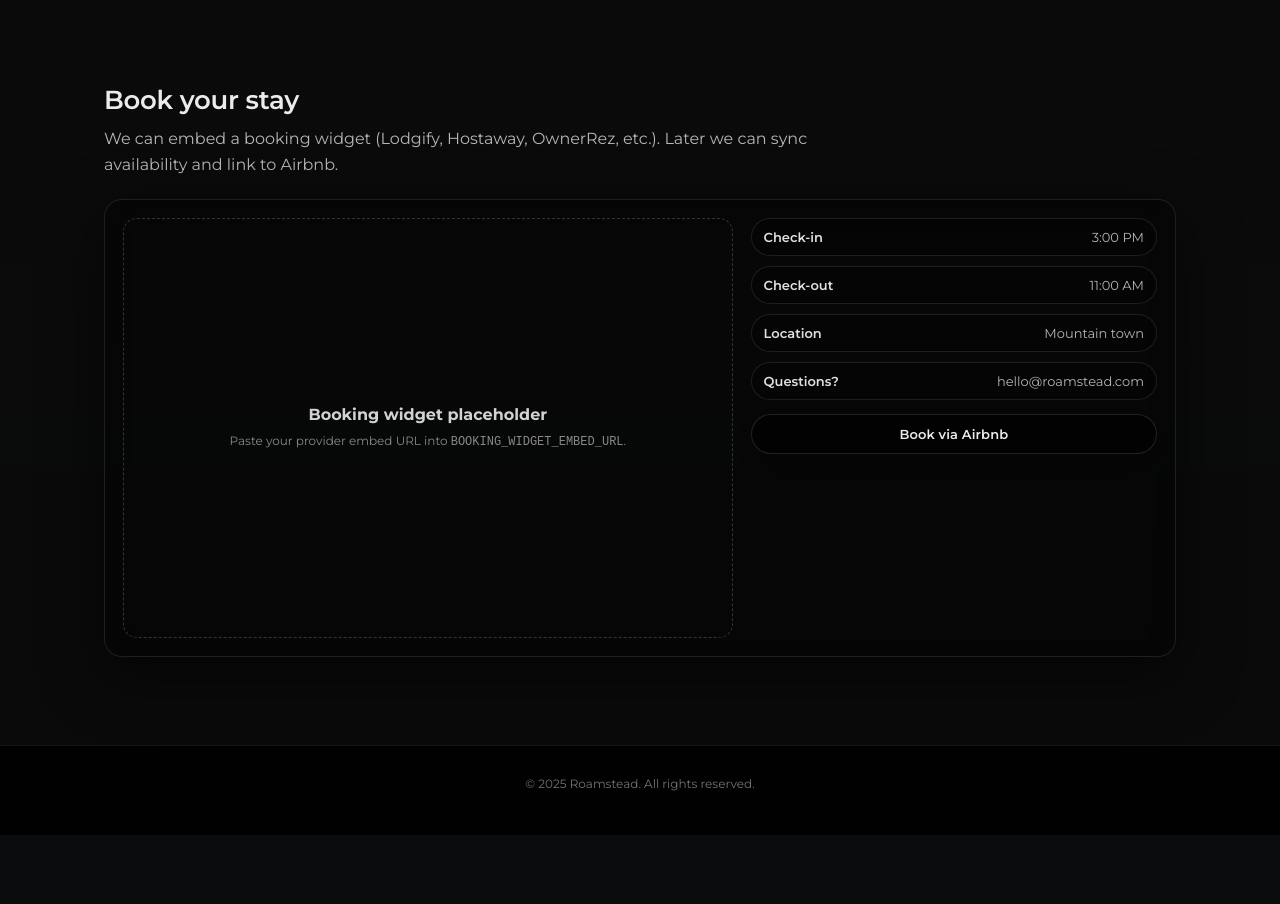
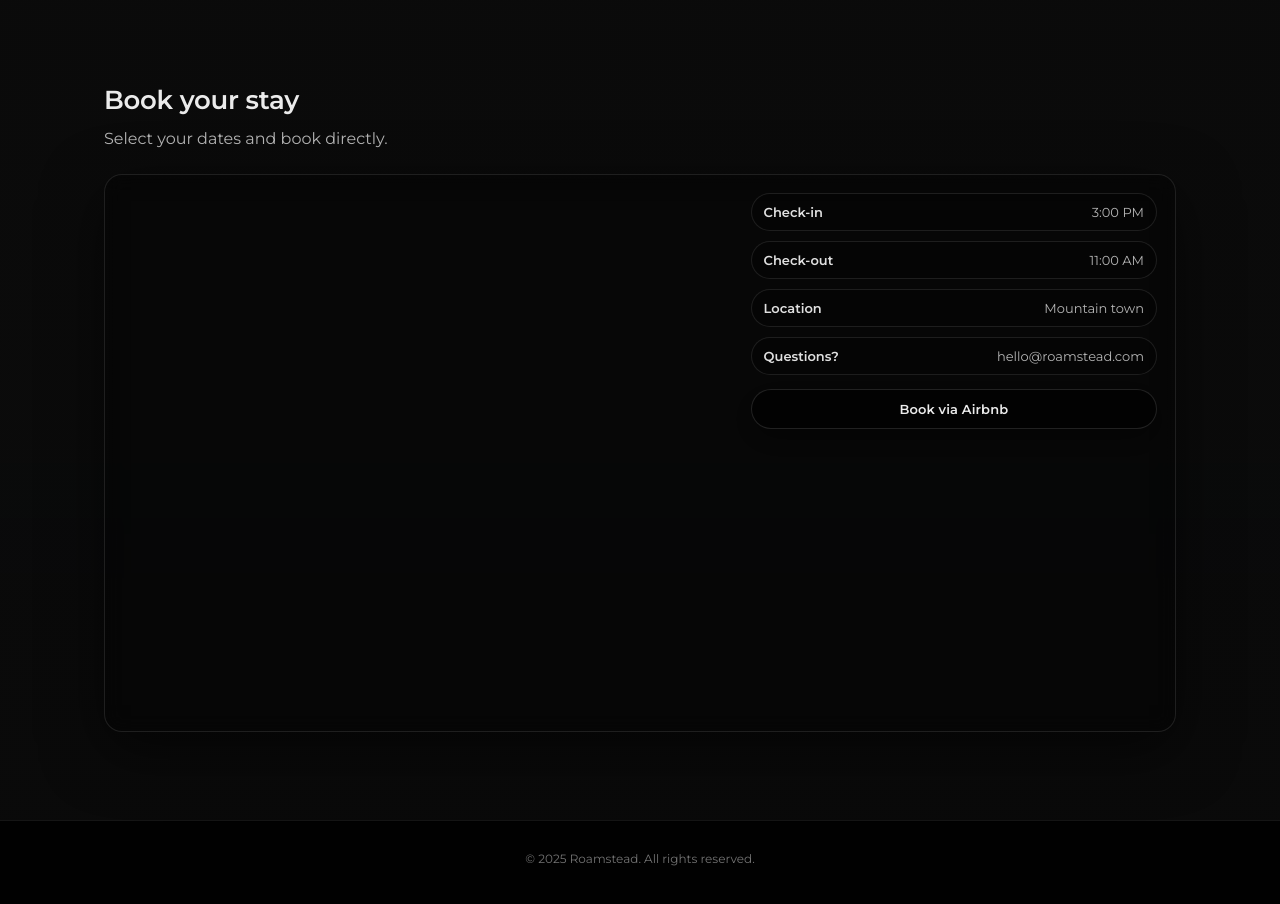
Before and after one commit to TimBlew/Roamstead-booking, a Next.js app: page / in a window 1280 px wide. Shown: the part 1800-2704 px from the top of the page. Before the commit the page ends 2635 px from the top, so only its background shows below. Built offline with nearby package versions, Linux system fonts and the light colour scheme.

Commit message:
added hostaway widget

```diff
--- /dev/null
+++ b/app/components/HostawayCalendarWidget.tsx
@@ -0,0 +1,60 @@
+"use client";
+
+import { useEffect } from "react";
+
+declare global {
+  interface Window {
+    hostawayCalendarWidget?: (config: any) => void;
+  }
+}
+
+type HostawayCalendarWidgetProps = {
+  listingId: number;
+};
+
+export default function HostawayCalendarWidget({ listingId }: HostawayCalendarWidgetProps) {
+  useEffect(() => {
+    const SCRIPT_SRC = "https://d2q3n06xhbi0am.cloudfront.net/calendar.js";
+
+    function init(attempt = 0) {
+      if (typeof window === "undefined") return;
+
+      // If the function isn't ready yet, retry a few times (covers edge cases)
+      if (typeof window.hostawayCalendarWidget !== "function") {
+        if (attempt < 10) {
+          window.setTimeout(() => init(attempt + 1), 100);
+        }
+        return;
+      }
+
+      window.hostawayCalendarWidget({
+        baseUrl: `${window.location.origin}/`,
+        listingId,
+        numberOfMonths: 2,
+        openInNewTab: true, // ✅ per your decision
+        rounded: true,
+        button: {
+          action: "checkout",
+          text: "Book now",
+        },
+        clearButtonText: "Clear dates",
+        // ✅ Hostaway default styling: no "color" overrides
+      });
+    }
+
+    const existing = document.querySelector(`script[src="${SCRIPT_SRC}"]`) as HTMLScriptElement | null;
+
+    if (existing) {
+      init();
+      return;
+    }
+
+    const script = document.createElement("script");
+    script.src = SCRIPT_SRC;
+    script.async = true;
+    script.onload = () => init();
+    document.body.appendChild(script);
+  }, [listingId]);
+
+  return <div id="hostaway-calendar-widget" />;
+}
--- a/app/globals.css
+++ b/app/globals.css
@@ -171,21 +171,18 @@ img{ max-width: 100%; height: auto; display: block; }
   padding: 18px;
 }
 
-.widgetShell{
-  min-height: 420px;
+.widgetMount{
+  width: 100%;
+  min-height: 520px; /* adjust if needed after you see it */
   border-radius: 14px;
-  border: 1px dashed rgba(255,255,255,0.18);
-  display: grid;
-  place-items: center;
-  padding: 18px;
-  color: var(--muted2);
-  text-align: center;
+  overflow: hidden;
 }
 
-.small{
-  font-size: 12px;
-  color: var(--muted2);
-  line-height: 1.55;
+.widgetMount iframe{
+  width: 100%;
+  min-height: 520px;
+  border: 0;
+  display: block;
 }
 
 .list{
--- a/app/page.tsx
+++ b/app/page.tsx
@@ -1,5 +1,6 @@
 import Image from "next/image";
 import type { ReactNode, SVGProps } from "react";
+import HostawayCalendarWidget from "./components/HostawayCalendarWidget";
 
 function getIcon(name: string): ReactNode {
   const baseProps: SVGProps<SVGSVGElement> = {
@@ -85,9 +86,7 @@ function Amenity(props: { icon: string; title: string; text: string }) {
 
 export default function Page() {
   const AIRBNB_URL = "https://www.airbnb.com/";
-  const BOOKING_WIDGET_EMBED_URL = "";
 
-  // Use your clean background (no embedded logo)
   const heroBg = "/assets/roamstead_mountain_bg.png";
   const wordmark = "/assets/roamstead_logo_wordmark_transparent.png";
 
@@ -122,12 +121,7 @@ export default function Page() {
             <a className="button" href="#book">
               Book your stay
             </a>
-            <a
-              className="button linkButton"
-              href={AIRBNB_URL}
-              target="_blank"
-              rel="noreferrer"
-            >
+            <a className="button linkButton" href={AIRBNB_URL} target="_blank" rel="noreferrer">
               View on Airbnb
             </a>
           </div>
@@ -143,36 +137,12 @@ export default function Page() {
           </p>
 
           <div className="amenitiesGrid">
-            <Amenity
-              icon="mountain"
-              title="Adventure Access"
-              text="Four-season surroundings built for exploring."
-            />
-            <Amenity
-              icon="wifi"
-              title="Remote-Work Ready"
-              text="Fast Wi-Fi and comfortable work-friendly space."
-            />
-            <Amenity
-              icon="home"
-              title="Modern Comfort"
-              text="A clean, intentional stay focused on experience."
-            />
-            <Amenity
-              icon="users"
-              title="Community Spaces"
-              text="Room to gather — and room to unplug."
-            />
-            <Amenity
-              icon="coffee"
-              title="Hospitality Touches"
-              text="Simple comforts that make it feel effortless."
-            />
-            <Amenity
-              icon="calendar"
-              title="Flexible Stays"
-              text="Great for quick trips, workations, and longer stays."
-            />
+            <Amenity icon="mountain" title="Adventure Access" text="Four-season surroundings built for exploring." />
+            <Amenity icon="wifi" title="Remote-Work Ready" text="Fast Wi-Fi and comfortable work-friendly space." />
+            <Amenity icon="home" title="Modern Comfort" text="A clean, intentional stay focused on experience." />
+            <Amenity icon="users" title="Community Spaces" text="Room to gather — and room to unplug." />
+            <Amenity icon="coffee" title="Hospitality Touches" text="Simple comforts that make it feel effortless." />
+            <Amenity icon="calendar" title="Flexible Stays" text="Great for quick trips, workations, and longer stays." />
           </div>
         </div>
       </section>
@@ -181,40 +151,12 @@ export default function Page() {
       <section id="book" className="section" aria-label="Booking">
         <div className="container">
           <h2 className="sectionTitle">Book your stay</h2>
-          <p className="sectionCopy">
-            We can embed a booking widget (Lodgify, Hostaway, OwnerRez, etc.). Later we can
-            sync availability and link to Airbnb.
-          </p>
+          <p className="sectionCopy">Select your dates and book directly.</p>
 
           <div className="card">
             <div className="bookingGrid">
-              <div>
-                {BOOKING_WIDGET_EMBED_URL ? (
-                  <iframe
-                    title="Roamstead booking widget"
-                    src={BOOKING_WIDGET_EMBED_URL}
-                    style={{ width: "100%", height: 520, border: 0 }}
-                    loading="lazy"
-                  />
-                ) : (
-                  <div className="widgetShell">
-                    <div>
-                      <div
-                        style={{
-                          fontWeight: 700,
-                          color: "rgba(255,255,255,0.82)",
-                          marginBottom: 8,
-                        }}
-                      >
-                        Booking widget placeholder
-                      </div>
-                      <div className="small">
-                        Paste your provider embed URL into{" "}
-                        <code>BOOKING_WIDGET_EMBED_URL</code>.
-                      </div>
-                    </div>
-                  </div>
-                )}
+              <div className="widgetMount">
+                <HostawayCalendarWidget listingId={40467} />
               </div>
 
               <div>
@@ -244,11 +186,7 @@ export default function Page() {
                   href={AIRBNB_URL}
                   target="_blank"
                   rel="noreferrer"
-                  style={{
-                    width: "100%",
-                    display: "inline-flex",
-                    justifyContent: "center",
-                  }}
+                  style={{ width: "100%", display: "inline-flex", justifyContent: "center" }}
                 >
                   Book via Airbnb
                 </a>
@@ -258,9 +196,7 @@ export default function Page() {
         </div>
       </section>
 
-      <footer className="footer">
-        © {new Date().getFullYear()} Roamstead. All rights reserved.
-      </footer>
+      <footer className="footer">© {new Date().getFullYear()} Roamstead. All rights reserved.</footer>
     </main>
   );
 }
```
